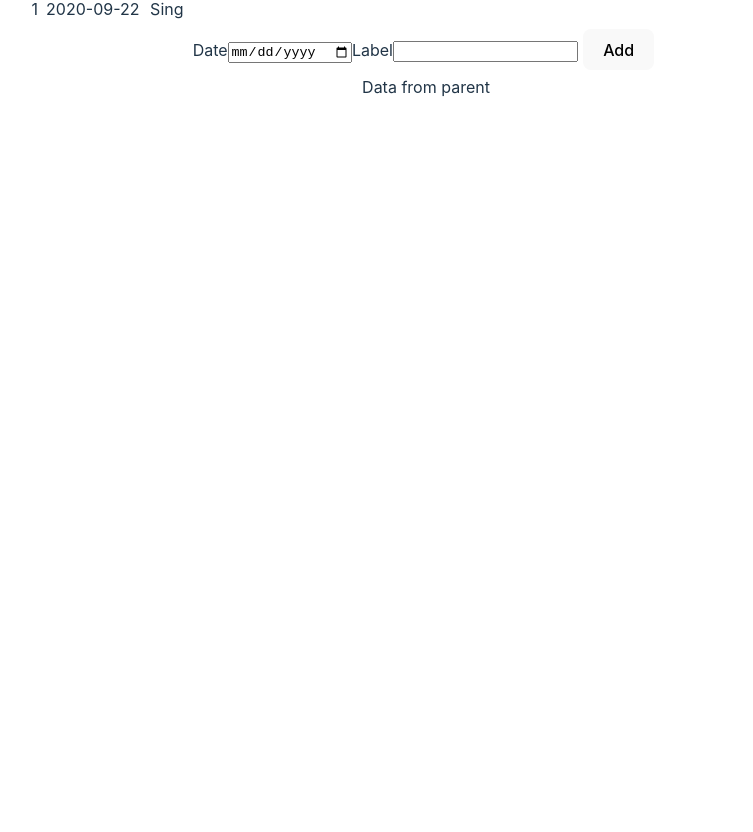
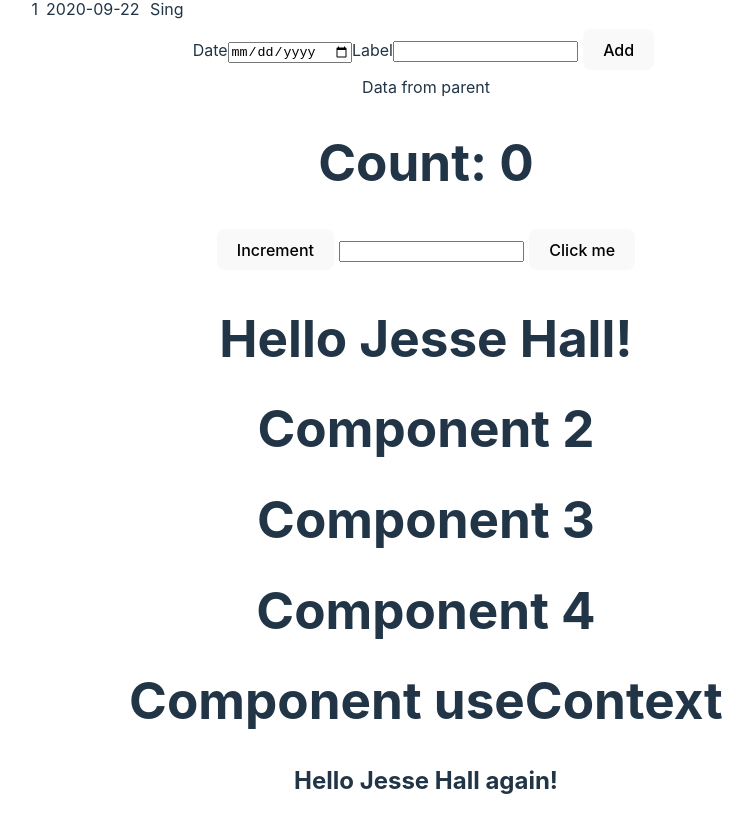
Before and after one commit to jenish798/react-Practice, a React (Vite) app: page / in a window 1280 px wide. Shown: the part 3918-4750 px from the top of the page, without its empty margins (214-967 px from the left). Before the commit the page ends 4049 px from the top, so only its background shows below. Built offline with nearby package versions, Linux system fonts and the light colour scheme.

Commit message:
add user context and useCallback components; integrate into App

```diff
--- a/src/App.jsx
+++ b/src/App.jsx
@@ -13,6 +13,8 @@ import Map from "./components/map/map"
 import Sta from "./components/useState"
 import ChildComponent from "./components/props/child"
 import ParentComponent from "./components/props/parent"
+import ParentComponent1 from "./components/useCallback/use"
+import Component1 from "./components/context/userContext"
 
 function App() {
 
@@ -37,6 +39,8 @@ function App() {
       <NewReducer2/>
       <ParentComponent/>
       {/* <ChildComponent/> */}
+      <ParentComponent1/>
+      <Component1/>
     </>
   )
 }
--- /dev/null
+++ b/src/components/context/userContext.jsx
@@ -0,0 +1,52 @@
+import React,{createContext, useContext, useState} from 'react';
+
+const UserContext = createContext();
+
+export default function Component1() {
+  const [user, setUser] = useState("Jesse Hall");
+
+  return (
+    <UserContext.Provider value={user}>
+      <h1>{`Hello ${user}!`}</h1>
+      <Component2 />
+    </UserContext.Provider>
+  );
+}
+
+function Component2() {
+  return (
+    <>
+      <h1>Component 2</h1>
+      <Component3 />
+    </>
+  );
+}
+
+function Component3() {
+  return (
+    <>
+      <h1>Component 3</h1>
+      <Component4 />
+    </>
+  );
+}
+
+function Component4() {
+  return (
+    <>
+      <h1>Component 4</h1>
+      <Component5 />
+    </>
+  );
+}
+
+function Component5() {
+  const user = useContext(UserContext);
+
+  return (
+    <>
+      <h1>Component useContext</h1>
+      <h2>{`Hello ${user} again!`}</h2>
+    </>
+  );
+}
--- /dev/null
+++ b/src/components/useCallback/use.jsx
@@ -0,0 +1,26 @@
+import React, {useState, useCallback} from 'react';
+import ChildComponent from './useChild';
+
+const ParentComponent1 = () =>{
+    const [count, setCount] = useState(0);
+    const [text, setText] = useState('');
+
+
+const handleClick = useCallback(()=>{
+    console.log('usecallback button Clicked');
+},[]);
+
+return(
+    <div>
+    <h1>Count: {count}</h1>
+    <button onClick={() => setCount(count+1)}>Increment</button>
+    <input type='text' value={text} onChange={(e) =>setText(e.target.value)}/>
+
+    <ChildComponent onClick={handleClick}/>
+
+    </div>
+
+)
+}
+
+export default ParentComponent1
--- /dev/null
+++ b/src/components/useCallback/useChild.jsx
@@ -0,0 +1,10 @@
+import React from 'react';
+
+const ChildComponent = ({onClick}) =>{
+    console.log('usecallback child Rendered')
+    return(
+        <button onClick={onClick}>Click me
+        </button>
+    )
+}
+export default ChildComponent
```
